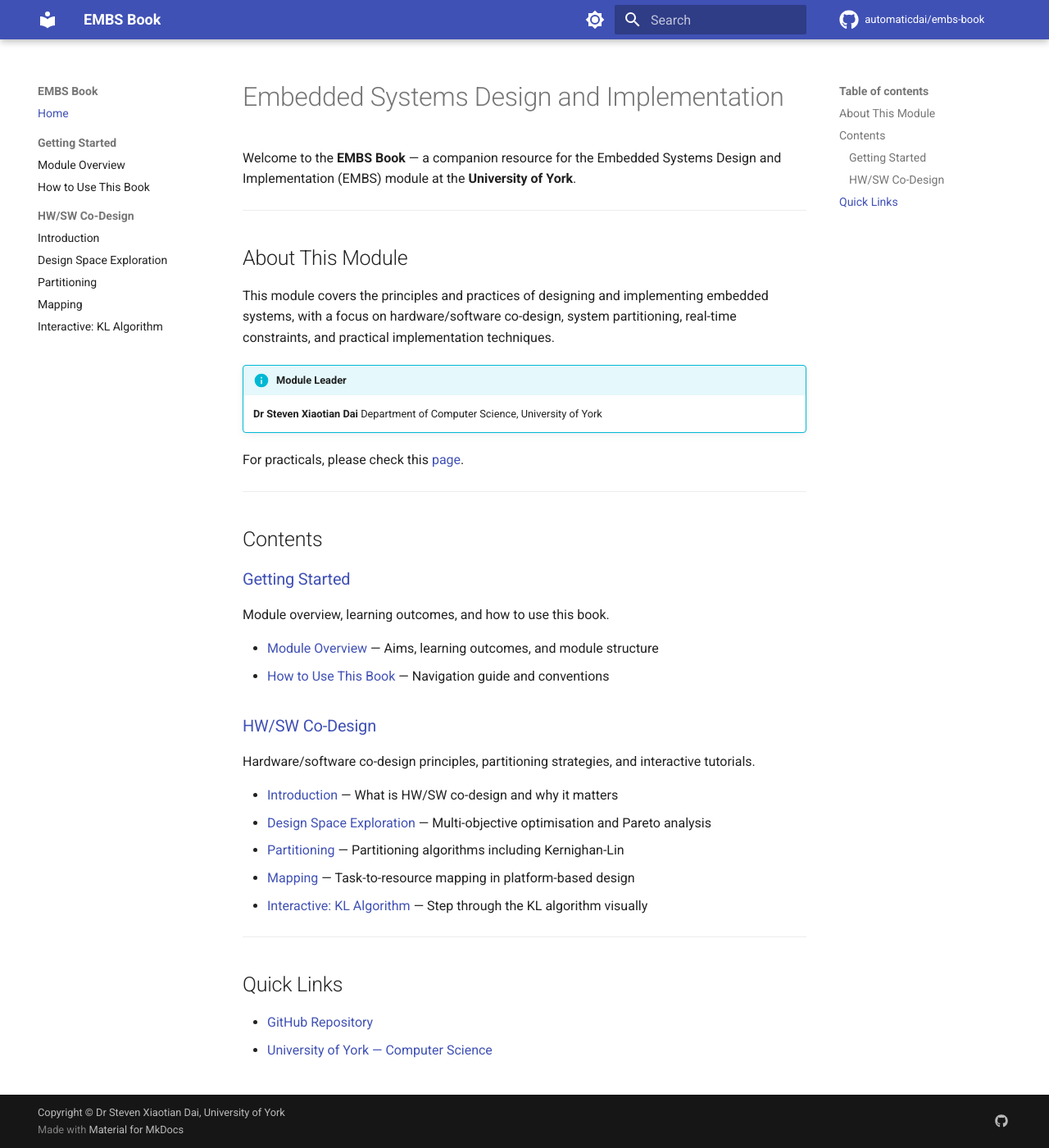
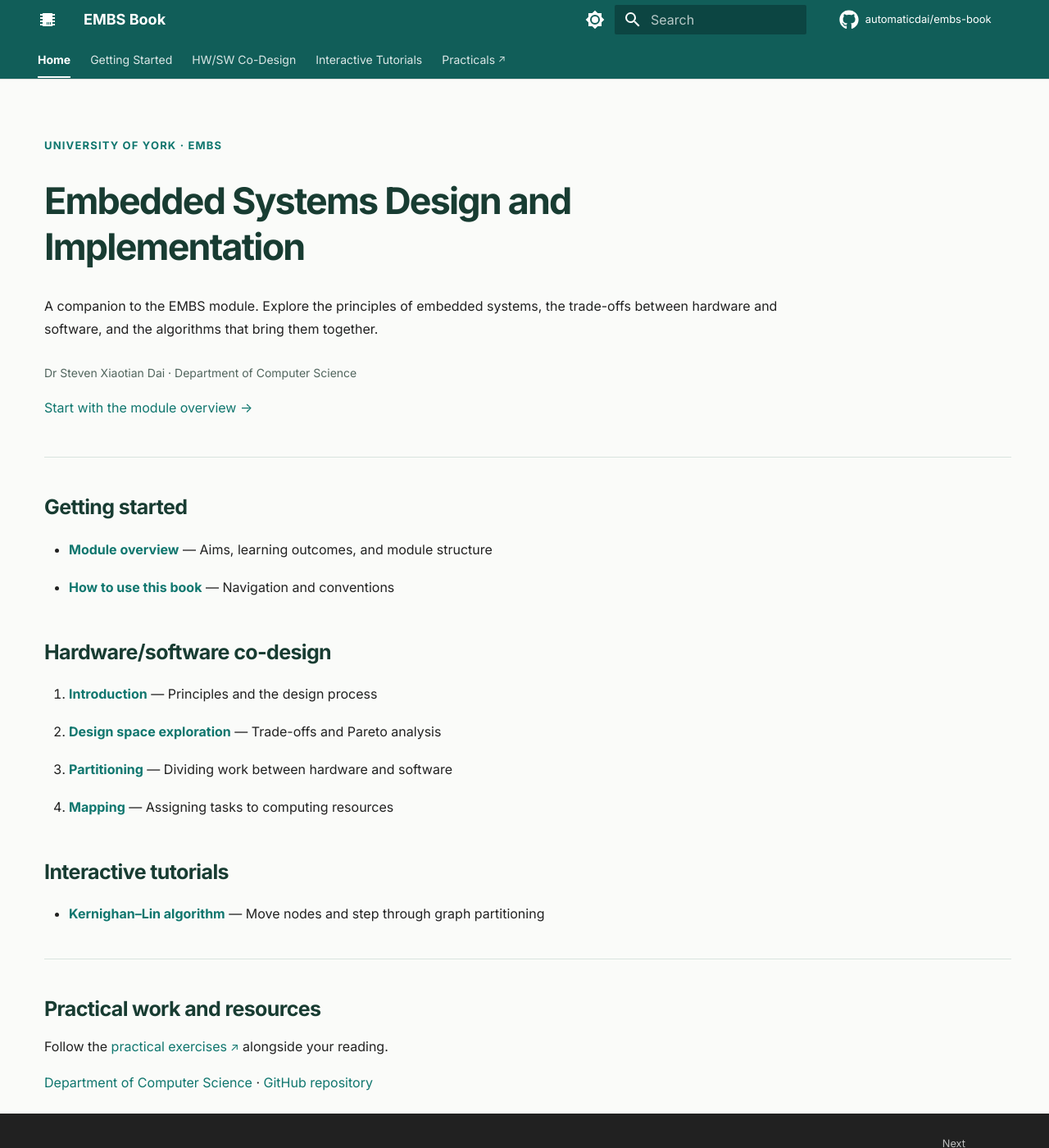
Before and after one commit to automaticdai/embs-book, an MkDocs documentation site: the page built from docs/index.md, in a window 1280 px wide and 1400 px high. Shown: the whole window at 82% size. Built offline with MkDocs 1.6.1 and Material for MkDocs 9.7.7, drawn with Linux system fonts in a browser that asks for light colours; comment, search, counter and statistics services are not loaded.

Commit message:
Improve book styling and navigation

```diff
--- a/docs/index.md
+++ b/docs/index.md
@@ -1,43 +1,44 @@
+---
+hide:
+  - toc
+---
+
+<div class="book-intro" markdown>
+
+<p class="book-eyebrow">University of York · EMBS</p>
+
 # Embedded Systems Design and Implementation
 
-Welcome to the **EMBS Book** — a companion resource for the Embedded Systems Design and Implementation (EMBS) module at the **University of York**.
+A companion to the EMBS module. Explore the principles of embedded systems, the trade-offs between hardware and software, and the algorithms that bring them together.
 
----
+<p class="book-byline">Dr Steven Xiaotian Dai · Department of Computer Science</p>
 
-## About This Module
+[Start with the module overview →](getting-started/overview.md)
 
-This module covers the principles and practices of designing and implementing embedded systems, with a focus on hardware/software co-design, system partitioning, real-time constraints, and practical implementation techniques.
+</div>
 
-!!! info "Module Leader"
-    **Dr Steven Xiaotian Dai**
-    Department of Computer Science, University of York
+<div class="book-contents" markdown>
 
-For practicals, please check this [page](https://iangray001.github.io/embs/docs/practicals/).
+## Getting started
 
----
+- [Module overview](getting-started/overview.md) — Aims, learning outcomes, and module structure
+- [How to use this book](getting-started/how-to-use.md) — Navigation and conventions
 
-## Contents
+## Hardware/software co-design
 
-### [Getting Started](getting-started/overview.md)
+1. [Introduction](hw-sw-codesign/introduction.md) — Principles and the design process
+2. [Design space exploration](hw-sw-codesign/design-space-exploration.md) — Trade-offs and Pareto analysis
+3. [Partitioning](hw-sw-codesign/partitioning.md) — Dividing work between hardware and software
+4. [Mapping](hw-sw-codesign/mapping.md) — Assigning tasks to computing resources
 
-Module overview, learning outcomes, and how to use this book.
+## Interactive tutorials
 
-- [Module Overview](getting-started/overview.md) — Aims, learning outcomes, and module structure
-- [How to Use This Book](getting-started/how-to-use.md) — Navigation guide and conventions
+- [Kernighan–Lin algorithm](tutorials/kl-algorithm.md) — Move nodes and step through graph partitioning
 
-### [HW/SW Co-Design](hw-sw-codesign/introduction.md)
+</div>
 
-Hardware/software co-design principles, partitioning strategies, and interactive tutorials.
+## Practical work and resources
 
-- [Introduction](hw-sw-codesign/introduction.md) — What is HW/SW co-design and why it matters
-- [Design Space Exploration](hw-sw-codesign/design-space-exploration.md) — Multi-objective optimisation and Pareto analysis
-- [Partitioning](hw-sw-codesign/partitioning.md) — Partitioning algorithms including Kernighan-Lin
-- [Mapping](hw-sw-codesign/mapping.md) — Task-to-resource mapping in platform-based design
-- [Interactive: KL Algorithm](tutorials/kl-algorithm.md) — Step through the KL algorithm visually
+Follow the [practical exercises](https://iangray001.github.io/embs/docs/practicals/) alongside your reading.
 
----
-
-## Quick Links
-
-- [GitHub Repository](https://github.com/automaticdai/embs-book)
-- [University of York — Computer Science](https://www.york.ac.uk/computer-science/)
+[Department of Computer Science](https://www.york.ac.uk/computer-science/) · [GitHub repository](https://github.com/automaticdai/embs-book)
--- /dev/null
+++ b/docs/javascripts/external-links.js
@@ -0,0 +1,19 @@
+// Material's instant navigation replaces page content without a full reload.
+document$.subscribe(function () {
+  const practicals = "https://iangray001.github.io/embs/docs/practicals/";
+
+  document.querySelectorAll(`a[href="${practicals}"]`).forEach(function (link) {
+    link.target = "_blank";
+    link.rel = "noopener noreferrer";
+    link.title = "Opens in a new tab";
+
+    if (!link.querySelector(".external-link-icon")) {
+      link.setAttribute("aria-label", `${link.textContent.trim()} (opens in a new tab)`);
+      const icon = document.createElement("span");
+      icon.className = "external-link-icon";
+      icon.setAttribute("aria-hidden", "true");
+      icon.textContent = "↗";
+      link.appendChild(icon);
+    }
+  });
+});
--- /dev/null
+++ b/docs/stylesheets/extra.css
@@ -0,0 +1,136 @@
+/* Material owns navigation and theme switching; these tokens style the book. */
+:root { --book-radius: 12px; }
+
+.external-link-icon {
+  display: inline-block;
+  margin-inline-start: .3em;
+  font-size: .85em;
+  white-space: nowrap;
+}
+
+[data-md-color-scheme="default"][data-md-color-primary] {
+  --md-primary-fg-color: #115e59;
+  --md-accent-fg-color: #0f766e;
+  --md-default-bg-color: #fafbf9;
+  --book-surface: #ffffff;
+  --book-tint: #edf5f1;
+  --book-border: #d9e4df;
+  --book-muted: #52665e;
+  --book-heading: #183c32;
+  --md-typeset-a-color: #0f766e;
+}
+
+[data-md-color-scheme="slate"][data-md-color-primary] {
+  --md-primary-fg-color: #163d37;
+  --md-accent-fg-color: #80d6bd;
+  --md-default-bg-color: #172320;
+  --book-surface: #1d2d28;
+  --book-tint: #20372f;
+  --book-border: #3a5047;
+  --book-muted: #b0c4ba;
+  --book-heading: #e0f0e7;
+  --md-typeset-a-color: #80d6bd;
+}
+
+.md-header { box-shadow: 0 1px 0 rgb(0 0 0 / 12%); }
+.md-typeset { line-height: 1.75; }
+.md-typeset h1, .md-typeset h2, .md-typeset h3 {
+  color: var(--book-heading);
+  font-weight: 650;
+  letter-spacing: -.025em;
+  line-height: 1.25;
+}
+.md-typeset h1 { margin-bottom: 1em; }
+.md-typeset h2 { margin-top: 1.8em; }
+.md-typeset hr { border-color: var(--book-border); }
+.md-typeset a:not(.md-button):hover {
+  text-decoration: underline;
+  text-underline-offset: .2em;
+}
+.md-nav__link--active { font-weight: 700; }
+.md-typeset .admonition, .md-typeset details, .md-typeset pre > code {
+  border-radius: 8px;
+}
+.md-typeset table:not([class]) {
+  border-color: var(--book-border);
+  border-radius: 8px;
+  background: var(--book-surface);
+}
+.md-typeset table:not([class]) th { background: var(--book-tint); }
+
+.md-typeset .book-intro {
+  padding: 1rem 0 1.5rem;
+  border-bottom: 1px solid var(--book-border);
+}
+.md-typeset .book-intro h1 {
+  max-width: 20em;
+  font-size: clamp(1.7rem, 3.5vw, 2.4rem);
+  margin: .65em 0;
+  letter-spacing: -.04em;
+}
+.md-typeset .book-intro > p { max-width: 48rem; }
+.md-typeset .book-contents { padding-bottom: 1rem; border-bottom: 1px solid var(--book-border); }
+.md-typeset .book-contents li { padding: .25rem 0; }
+.md-typeset .book-contents a { font-weight: 600; }
+
+/* Underline the current section, keeping the desktop navigation compact. */
+.md-tabs__link { opacity: .85; padding-bottom: .55rem; }
+.md-tabs__item--active .md-tabs__link {
+  opacity: 1;
+  font-weight: 700;
+  border-bottom: 2px solid currentColor;
+}
+.md-tabs__link:focus-visible { outline: 2px solid currentColor; outline-offset: 3px; }
+.md-nav--primary .md-nav__link { padding-top: .2rem; padding-bottom: .2rem; }
+
+.md-typeset .book-eyebrow {
+  margin: 0;
+  color: var(--md-typeset-a-color);
+  font-size: .65rem;
+  font-weight: 700;
+  letter-spacing: .09em;
+  text-transform: uppercase;
+}
+.md-typeset .book-byline {
+  margin: 1.4rem 0 0;
+  font-size: .7rem;
+  color: var(--book-muted);
+}
+.md-typeset .md-button {
+  padding: .55em 1.1em;
+  border-radius: 6px;
+  font-size: .75rem;
+  margin: .3rem .3rem .3rem 0;
+}
+.md-typeset .md-button--primary {
+  background: var(--md-primary-fg-color);
+  border-color: var(--md-primary-fg-color);
+  color: #fff;
+}
+.md-typeset .md-button:hover, .md-typeset .md-button:focus {
+  background: var(--md-accent-fg-color);
+  border-color: var(--md-accent-fg-color);
+  color: var(--md-default-bg-color);
+}
+.md-typeset .tutorial-frame {
+  display: block;
+  width: 100%;
+  border: 1px solid var(--book-border);
+  border-radius: var(--book-radius);
+  background: var(--book-surface);
+}
+.md-typeset a:focus-visible {
+  outline: 2px solid var(--md-accent-fg-color);
+  outline-offset: 4px;
+}
+
+/* Material defines link colors on the typeset container as well as the body. */
+[data-md-color-scheme="default"] .md-typeset { --md-typeset-a-color: #0f766e; }
+[data-md-color-scheme="slate"] .md-typeset { --md-typeset-a-color: #80d6bd; }
+.md-typeset .md-button:not(.md-button--primary):not(:hover):not(:focus) {
+  color: var(--md-typeset-a-color);
+}
+
+@media (min-width: 76.25em) {
+  body:has(.book-intro) .md-sidebar--primary { display: none; }
+}
--- a/mkdocs.yml
+++ b/mkdocs.yml
@@ -12,32 +12,35 @@ theme:
   palette:
     - media: "(prefers-color-scheme: light)"
       scheme: default
-      primary: indigo
-      accent: blue
+      primary: teal
+      accent: teal
       toggle:
         icon: material/brightness-7
         name: Switch to dark mode
     - media: "(prefers-color-scheme: dark)"
       scheme: slate
-      primary: indigo
-      accent: blue
+      primary: teal
+      accent: teal
       toggle:
         icon: material/brightness-4
         name: Switch to light mode
   font:
-    text: Roboto
+    text: Inter
     code: Roboto Mono
   features:
     - navigation.instant
     - navigation.tracking
+    - navigation.tabs
+    - navigation.tabs.sticky
     - navigation.sections
-    - navigation.expand
     - navigation.top
+    - navigation.footer
     - toc.follow
     - search.suggest
     - search.highlight
     - content.code.copy
   icon:
+    logo: material/chip
     repo: fontawesome/brands/github
 
 plugins:
@@ -60,7 +63,11 @@ markdown_extensions:
   - toc:
       permalink: true
 
+extra_css:
+  - stylesheets/extra.css
+
 extra_javascript:
+  - javascripts/external-links.js
   - javascripts/mathjax.js
   - https://cdn.jsdelivr.net/npm/mathjax@3/es5/tex-mml-chtml.js
 
@@ -81,4 +88,6 @@ nav:
     - Design Space Exploration: hw-sw-codesign/design-space-exploration.md
     - Partitioning: hw-sw-codesign/partitioning.md
     - Mapping: hw-sw-codesign/mapping.md
-    - "Interactive: KL Algorithm": tutorials/kl-algorithm.md
+  - Interactive Tutorials:
+    - Kernighan–Lin Algorithm: tutorials/kl-algorithm.md
+  - Practicals: https://iangray001.github.io/embs/docs/practicals/
```
Also changed, not shown: docs/kl_interactive.html (+17 -1 lines), docs/tutorials/kl-algorithm.md (+2 -2 lines).
